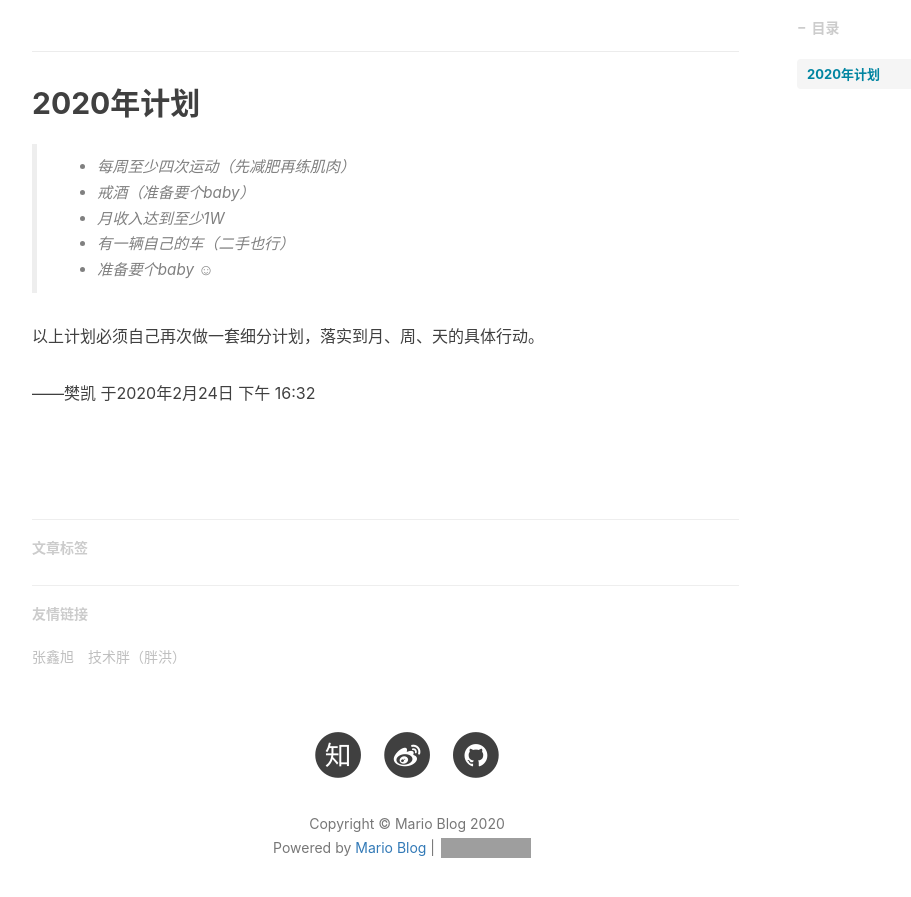
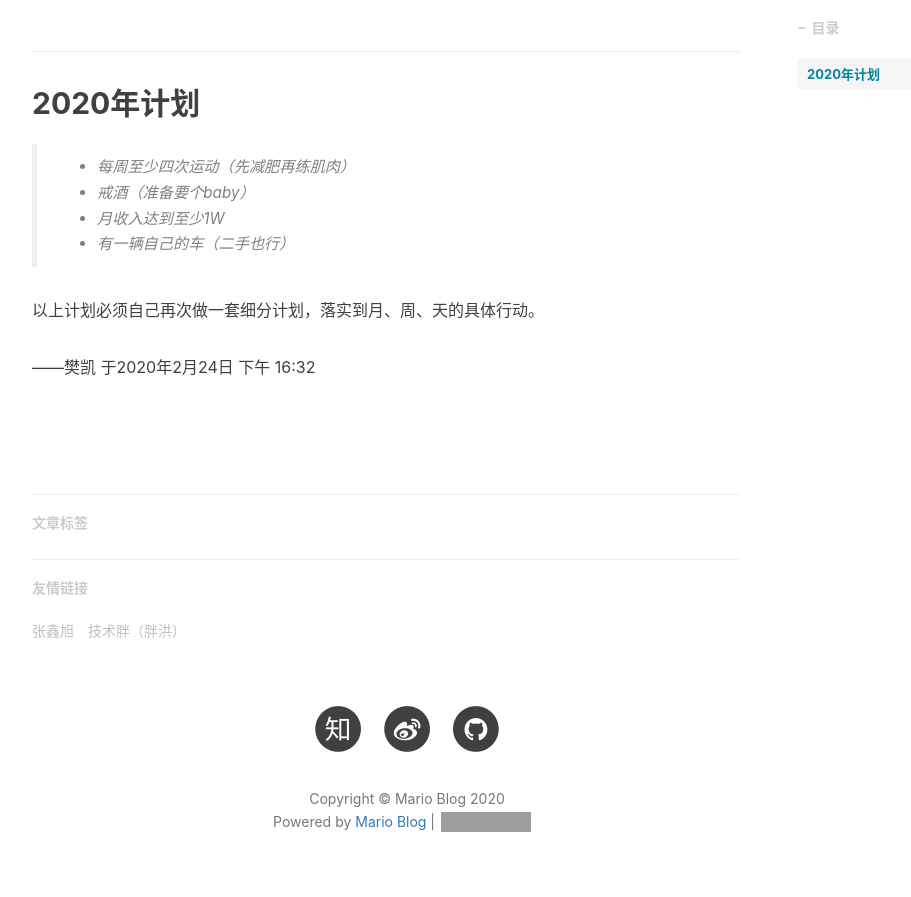
Before and after one commit to mariobeng/mariobeng.github.io, a Jekyll site: the page built from _posts/2014-01-29-hello-2020.markdown, in a window 1280 px wide and 900 px high, scrolled down 1772 px. Shown: the top 897 px of the window, without its empty margins (233-1144 px from the left). Built offline with Jekyll 4.4.1, drawn with Linux system fonts in a browser that asks for light colours; nearby versions of some CDN libraries; comment, search, counter and statistics services are not loaded; grey boxes are pictures that could not be loaded.

Commit message:
修改文章

```diff
--- a/_posts/2014-01-29-hello-2020.markdown
+++ b/_posts/2014-01-29-hello-2020.markdown
@@ -38,7 +38,6 @@ tags:
 > * 戒酒（准备要个baby）
 > * 月收入达到至少1W
 > * 有一辆自己的车（二手也行）
-> * 准备要个baby ☺
 
 以上计划必须自己再次做一套细分计划，落实到月、周、天的具体行动。
 
```
